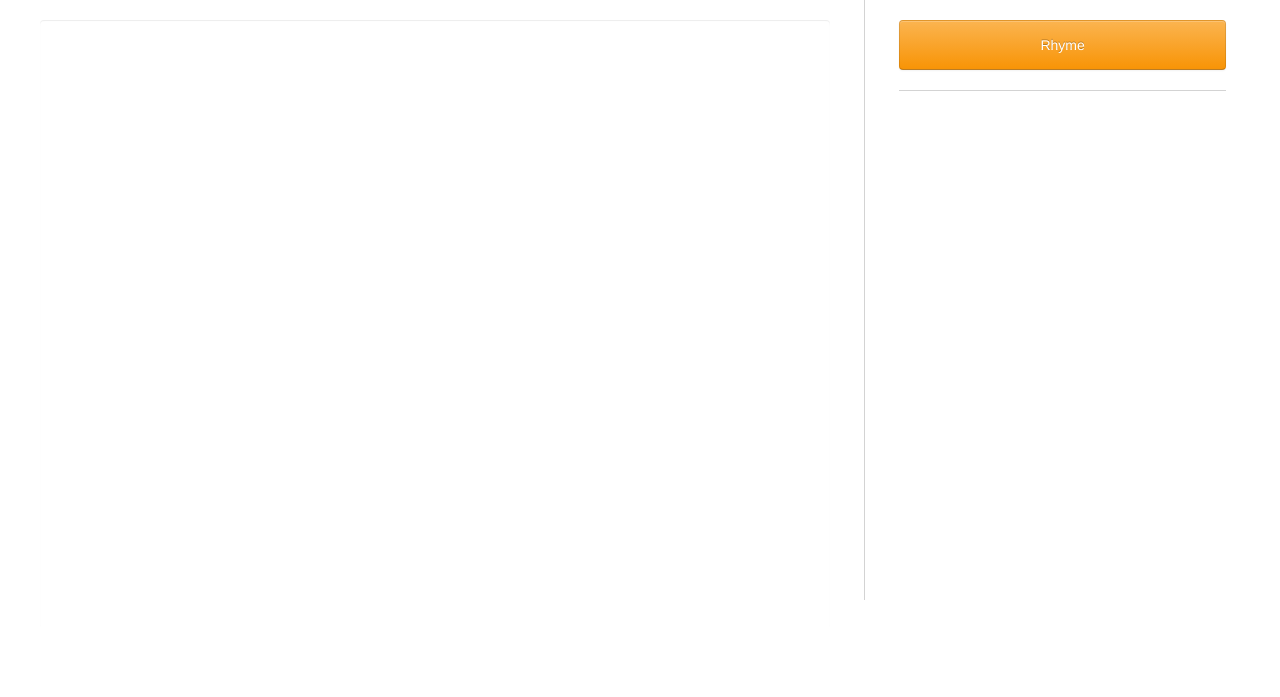
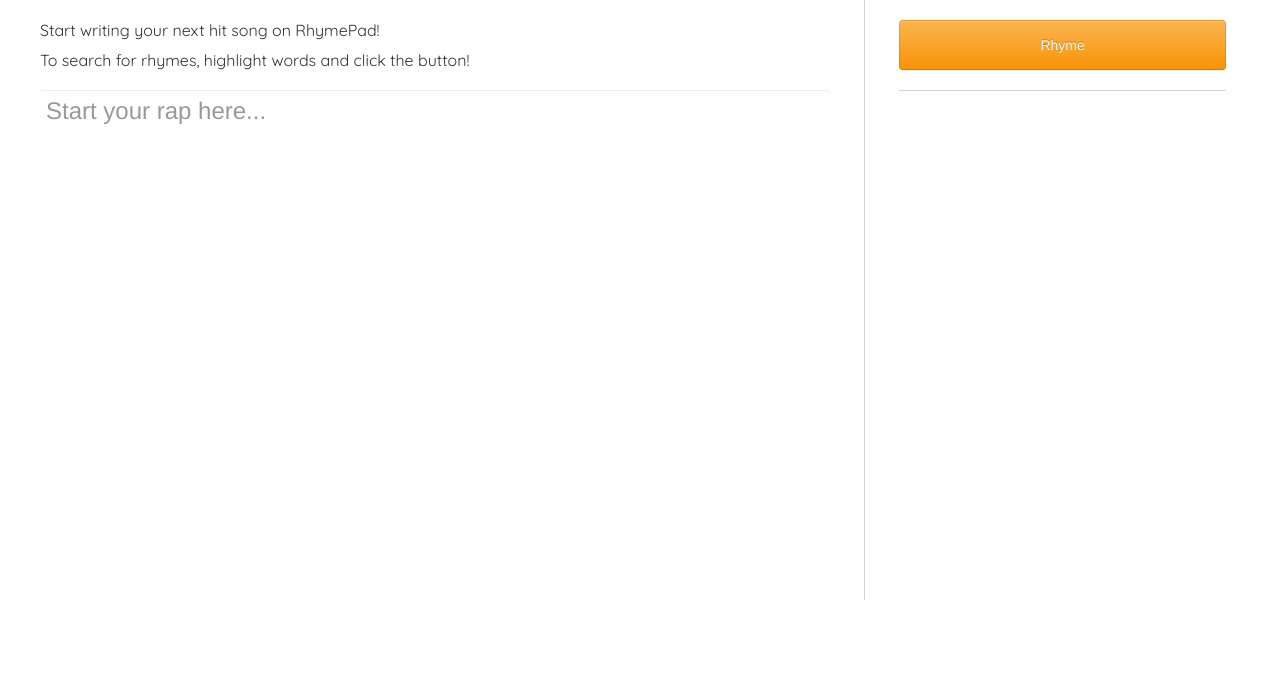
Before and after one commit to Ricky-Wilson/rhymemaker, a Flask app: page /pad in a window 1280 px wide. Shown: the part 50-747 px from the top of the page. Run offline with Flask 2, Linux system fonts and the light colour scheme; parts of the project's set-up code (start-up, migrations or seed data) failed here and were passed over; some libraries are stand-ins or nearby versions.

Commit message:
Added help text

```diff
--- a/static/pad.css
+++ b/static/pad.css
@@ -1,4 +1,9 @@
 
+
+p {
+	font-family: 'Quicksand', sans-serif;
+	font-size: 16px;
+}
 
 h4 {
 	font-family: 'Quicksand', sans-serif;
@@ -34,3 +39,7 @@ h4 {
 #pad-output {
 	font-size: 16px;
 }
+
+#hinttext {
+	margin-bottom: 10px;
+}
--- a/templates/pad.html
+++ b/templates/pad.html
@@ -11,7 +11,11 @@
 <div class="container-fluid" style="margin-top:50px">
 	<div class="row-fluid">
 		<div class="span8" style="padding: 20px">
-			<textarea resizable="false" spellcheck="false" id="textpad"></textarea>
+			<div class="row-fluid" id="hinttext">
+				<p>Start writing your next hit song on RhymePad!</p>
+				<p>To search for rhymes, highlight words and click the button!</p>
+			</div>
+			<textarea resizable="false" spellcheck="false" id="textpad" placeholder="Start your rap here..."></textarea>
 		</div>
 		<div id="sidebar" class="span4">
 			<div class="minheight">
```
